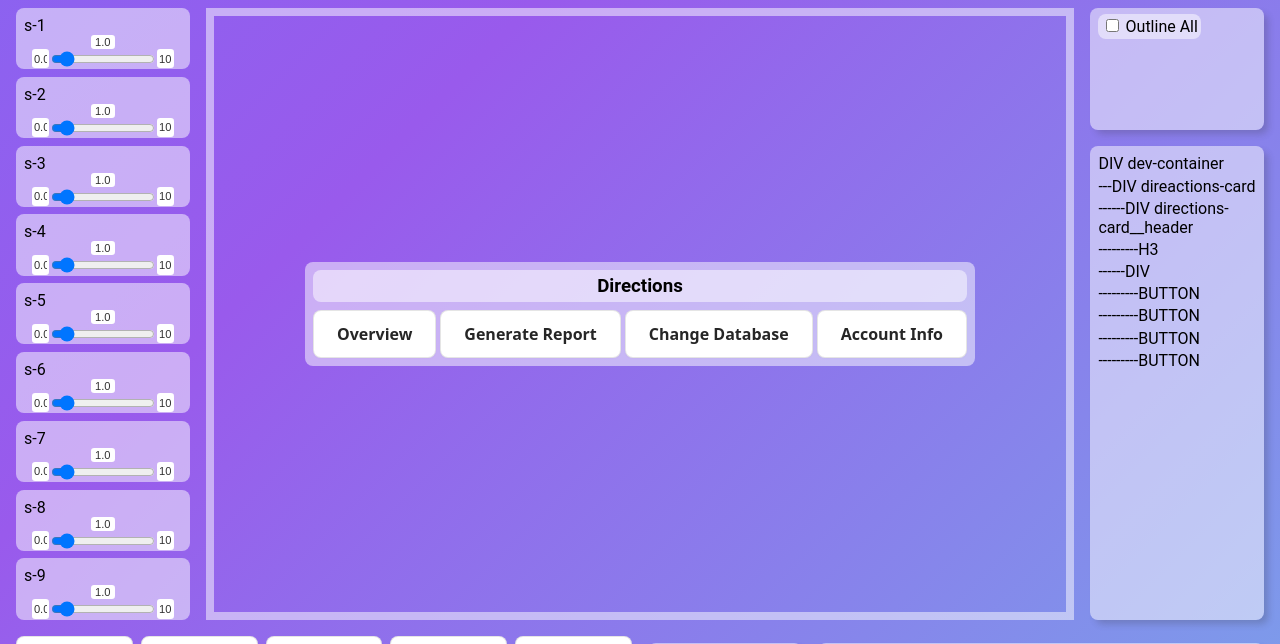
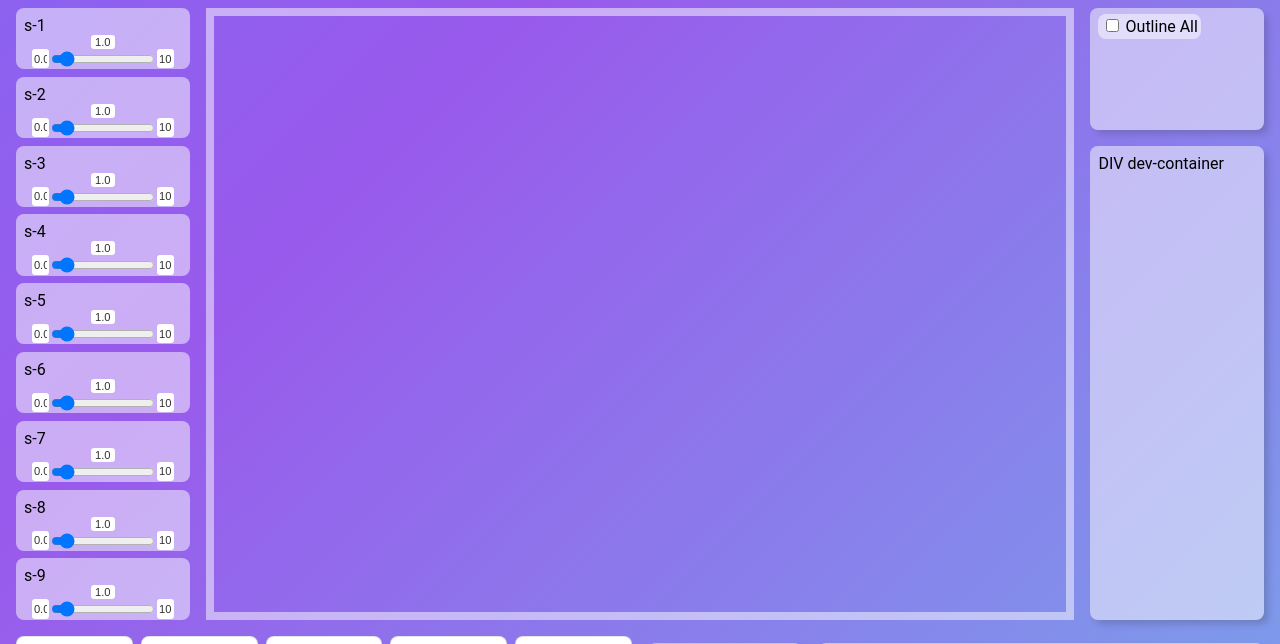
Before and after one commit to khowellmobile/practice-cs-tool, a Django app: page /tinker/ in a window 1280 px wide. Shown: the top 644 px of the page. Run offline with Django 4.2, Linux system fonts and the light colour scheme; a user stored in the database is signed in.

Commit message:
Clearing tinker

```diff
--- a/cs_app/static/css/tinker_style.css
+++ b/cs_app/static/css/tinker_style.css
@@ -1,28 +1,4 @@
 /* Write all dev css below here */
-
-#direactions-card {
-    padding: 0.5rem;
-
-    background-color: var(--primary-color);
-    border-radius: 0.5rem;
-
-    display: flex;
-    flex-direction: column;
-    justify-content: center;
-}
-
-#directions-card__header {
-    width: 100%;
-    height: 2rem;
-    margin-bottom: 0.5rem;
-
-    background-color: var(--primary-color);
-    border-radius: 0.5rem;
-
-    display: flex;
-    align-items: center;
-    justify-content: center;
-}
 
 /* Write all dev css above here */
 
--- a/cs_app/templates/tinker.html
+++ b/cs_app/templates/tinker.html
@@ -19,16 +19,6 @@
                     <div id="d1-2">
                         <div id="dev-container">
                             <!-- Add all html below here -->
-
-                            <div id="direactions-card">
-                                <div id="directions-card__header"><h3>Directions</h3></div>
-                                <div>
-                                    <button class="button-1">Overview</button>
-                                    <button class="button-1">Generate Report</button>
-                                    <button class="button-1">Change Database</button>
-                                    <button class="button-1">Account Info</button>
-                                </div>
-                            </div>
 
                             <!-- Add all html above here -->
                         </div>
```
